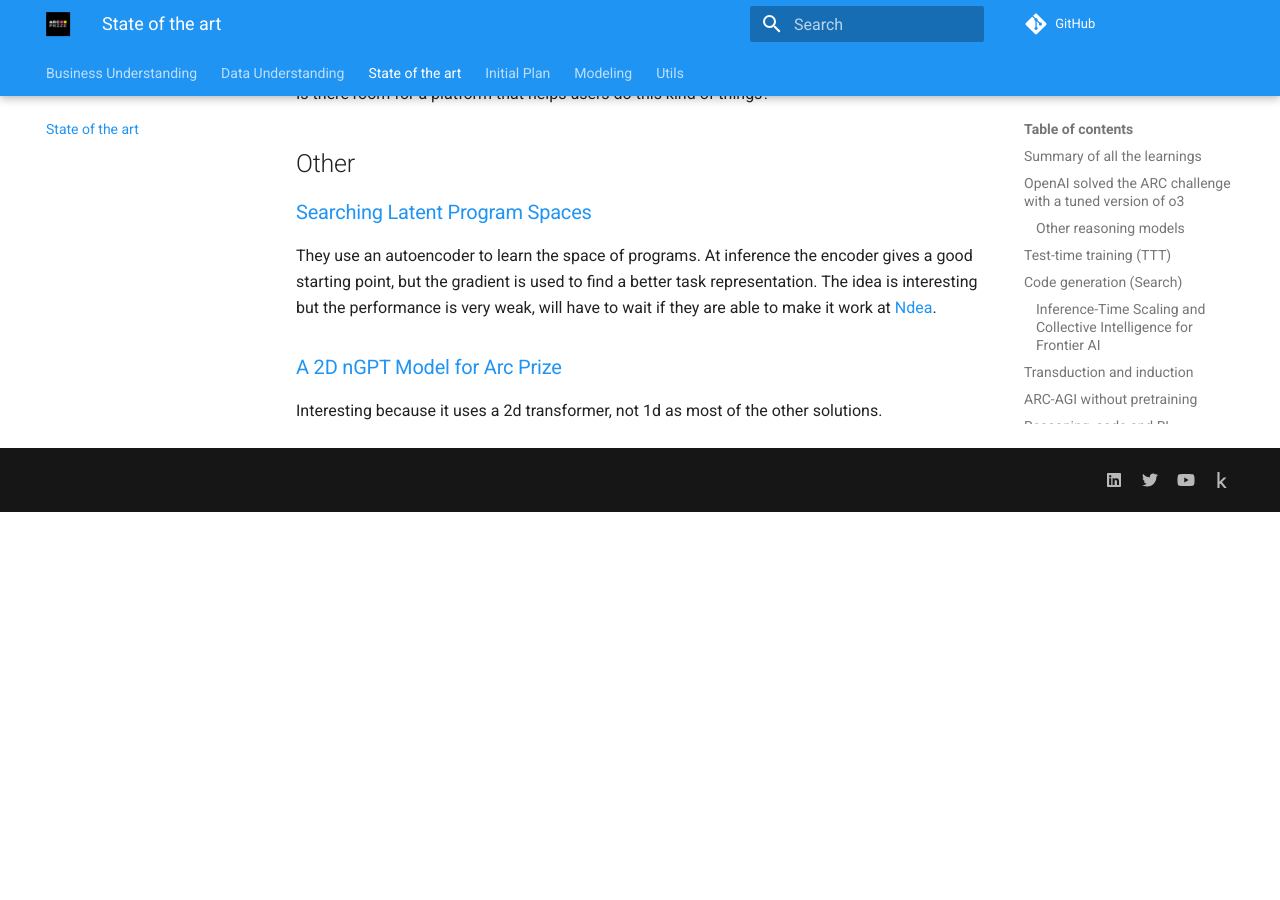
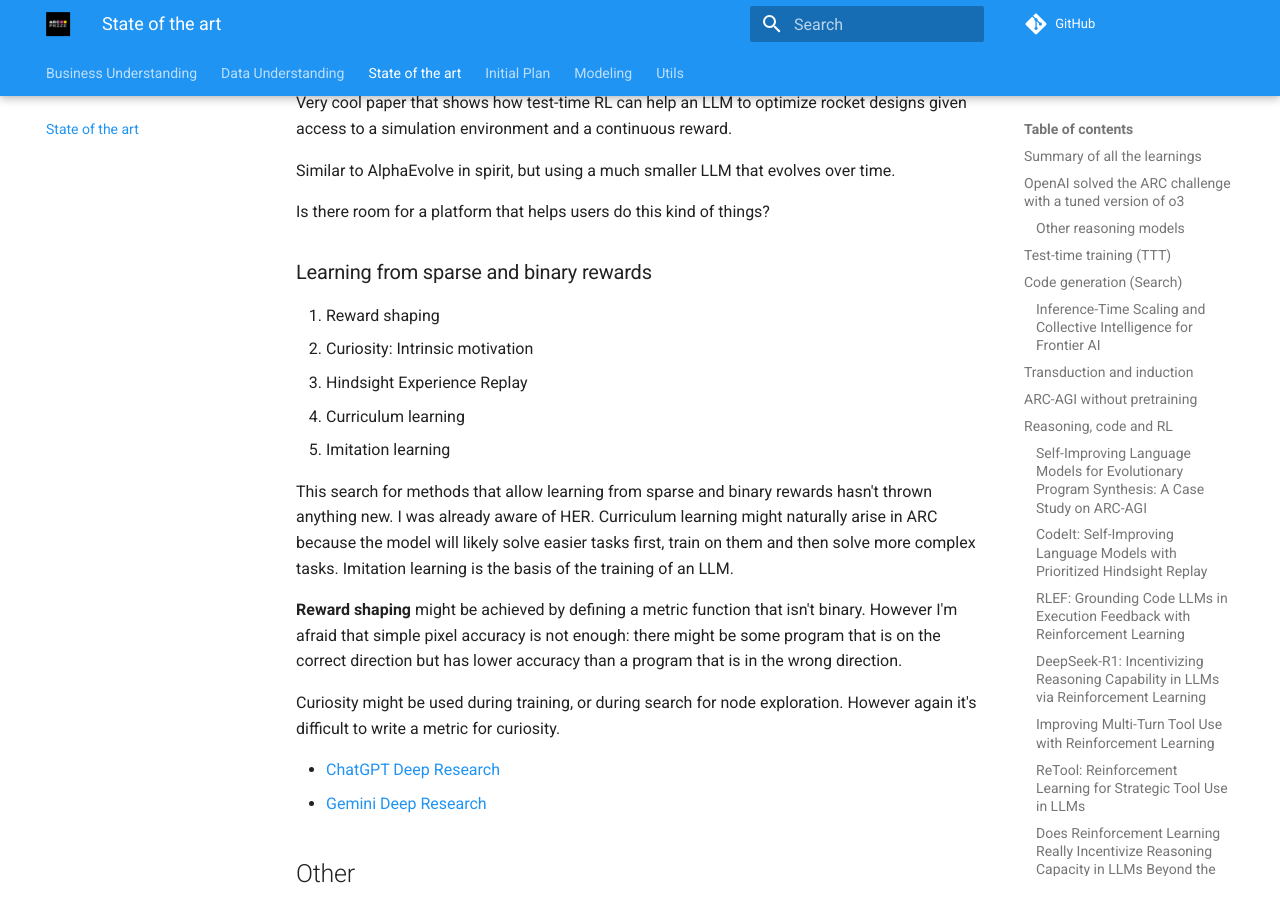
Before and after one commit to ironbar/arc25, an MkDocs documentation site: the page built from docs/03_State_of_the_art.md, in a window 1280 px wide and 900 px high, scrolled down 9541 px. Built offline with MkDocs 1.6.1 and Material for MkDocs 9.7.7, drawn with Linux system fonts in a browser that asks for light colours; comment, search, counter and statistics services are not loaded; before the commit the page ends 10053 px from its top, so only the background shows below that; some of the changed text lies outside the part shown.

Commit message:
work on the state of the art

```diff
--- a/docs/03_State_of_the_art.md
+++ b/docs/03_State_of_the_art.md
@@ -76,6 +76,9 @@ One worrying thing is that even when generating code, they pass@250 of 30% goes
 This paper defined the terms transduction (generating the output grid directly) and induction (writing code to solve the tasks) and showed they were complimentary. Additionally they generated 400k new tasks using LLMs, showing that is possible to augment the data.
 
 The [code](https://github.com/xu3kev/BARC) is open-source and I should take a look at it, it could serve as inspiration for creating the DSL.
+
+Notice that they are able to generate new tasks using LLMs because they work directly with code, not with the grid images. So they switch the modality from image to text
+and that way are able to harness the power of LLMs. They used gpt-4o-mini for generation, so today we could use more powerful models for more diverse and complex tasks.
 
 ## [ARC-AGI without pretraining](https://iliao2345.github.io/blog_posts/arc_agi_without_pretraining/arc_agi_without_pretraining.html)
 
@@ -177,6 +180,24 @@ Similar to AlphaEvolve in spirit, but using a much smaller LLM that evolves over
 
 Is there room for a platform that helps users do this kind of things?
 
+### Learning from sparse and binary rewards
+
+1. Reward shaping
+2. Curiosity: Intrinsic motivation
+3. Hindsight Experience Replay
+4. Curriculum learning
+5. Imitation learning
+
+This search for methods that allow learning from sparse and binary rewards hasn't thrown
+anything new. I was already aware of HER. Curriculum learning might naturally arise in ARC because the model will likely solve easier tasks first, train on them and then solve more complex tasks. Imitation learning is the basis of the training of an LLM.
+
+**Reward shaping** might be achieved by defining a metric function that isn't binary. However I'm afraid that simple pixel accuracy is not enough: there might be some program that is on the correct direction but has lower accuracy than a program that is in the wrong direction.
+
+Curiosity might be used during training, or during search for node exploration. However again it's difficult to write a metric for curiosity.
+
+- [ChatGPT Deep Research](https://chatgpt.com/share/68765887-ca40-8012-b400-0a46ffd0be8b)
+- [Gemini Deep Research](https://g.co/gemini/share/5d2672835546)
+
 ## Other
 
 ### [Searching Latent Program Spaces](https://arxiv.org/abs/2411.08706)
```
